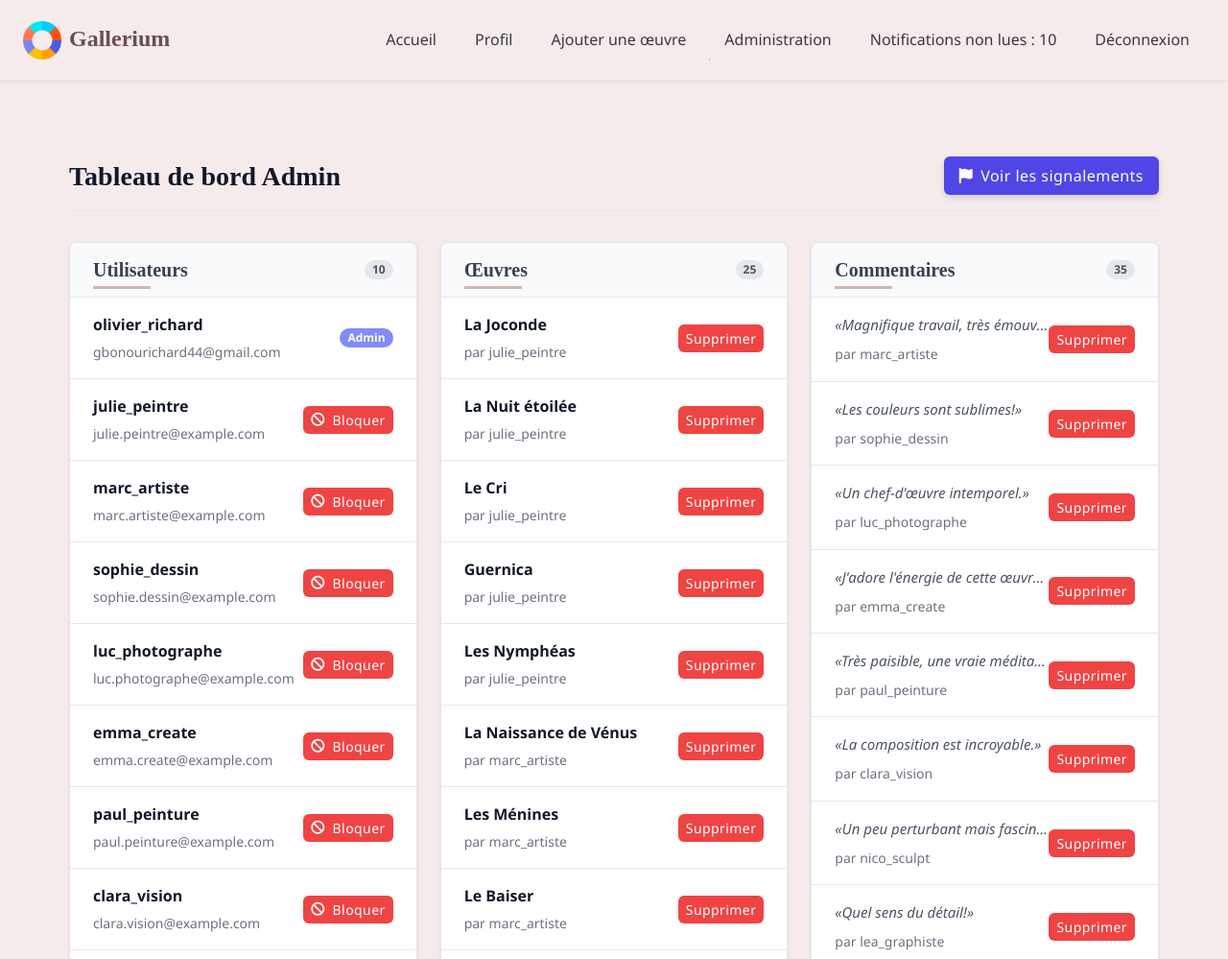
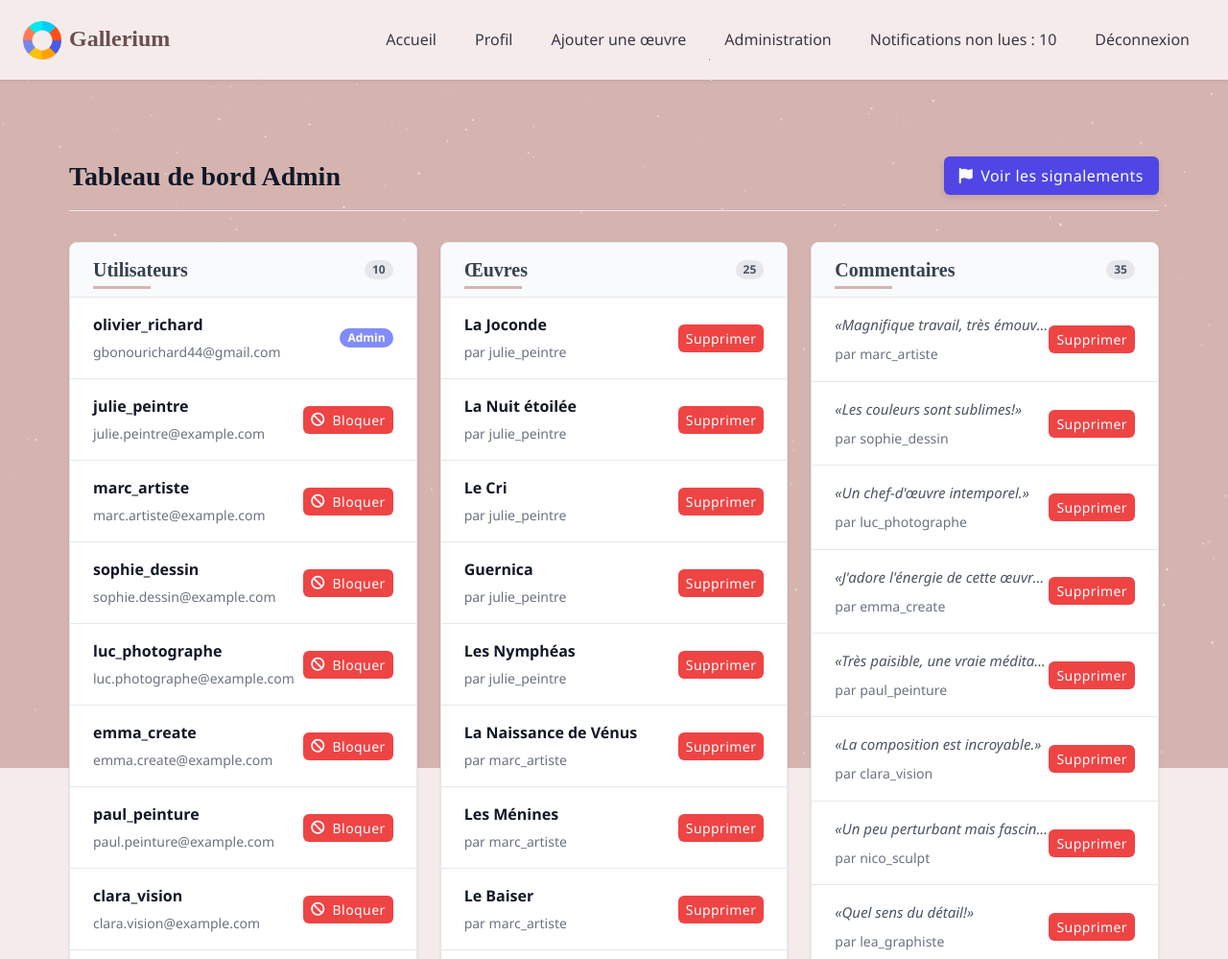
Before and after one commit to OlivierGBONOU/Gallerie-d-Art-Num-rique-avec-IA, a Flask app: page /admin/dashboard in a window 1280 px wide. Shown: the top 999 px of the page at 96% size. Run offline with Flask 3, Linux system fonts and the light colour scheme; a user stored in the database is signed in; some libraries are stand-ins or nearby versions.

Commit message:
Ajout des etoiles sur l'interface

```diff
--- a/app/templates/base.html
+++ b/app/templates/base.html
@@ -10,8 +10,22 @@
     <link rel="stylesheet" href="{{ url_for('static', filename='css/style.css') }}">
     <link rel="stylesheet" href="https://cdnjs.cloudflare.com/ajax/libs/font-awesome/6.4.0/css/all.min.css">
     <script src="https://cdn.jsdelivr.net/npm/bootstrap@5.3.0/dist/js/bootstrap.bundle.min.js"></script>
+    <style>
+        /* Style pour le canvas d'étoiles - évite de modifier le CSS existant */
+        #stars-canvas {
+            position: fixed;
+            top: 0;
+            left: 0;
+            width: 100%;
+            height: 100%;
+            z-index: -1;
+        }
+    </style>
 </head>
 <body>
+    <!-- Canvas pour l'animation des étoiles -->
+    <canvas id="stars-canvas"></canvas>
+
     <nav class="navbar navbar-expand-lg bg-light shadow-sm">
         <div class="container">
             <a class="navbar-brand fw-bold fs-4" href="{{ url_for('main.index') }}">
@@ -21,6 +35,7 @@
             <button class="navbar-toggler" type="button" data-bs-toggle="collapse" data-bs-target="#navbarNav" aria-controls="navbarNav" aria-expanded="false" aria-label="Toggle navigation">
                 <span class="navbar-toggler-icon"></span>
             </button>
+
             <div class="collapse navbar-collapse" id="navbarNav">
                 <ul class="navbar-nav ms-auto gap-2">
                     <li class="nav-item">
@@ -82,5 +97,88 @@
             <p class="mb-0 text-muted">&copy; 2025 Gallerium. Tous droits réservés.</p>
         </div>
     </footer>
+
+    <!-- Script pour l'animation des étoiles -->
+    <script>
+        document.addEventListener('DOMContentLoaded', function() {
+            const canvas = document.getElementById('stars-canvas');
+            const ctx = canvas.getContext('2d');
+            let stars = [];
+
+            // Fonction pour redimensionner le canvas
+            function resizeCanvas() {
+                canvas.width = window.innerWidth;
+                canvas.height = window.innerHeight;
+
+                // Recréer les étoiles lors du redimensionnement
+                initStars();
+            }
+
+            // Initialiser les étoiles
+            function initStars() {
+                stars = [];
+                const starCount = Math.floor(canvas.width * canvas.height / 3000); // Nombre d'étoiles proportionnel à la taille
+
+                for (let i = 0; i < starCount; i++) {
+                    stars.push({
+                        x: Math.random() * canvas.width,
+                        y: Math.random() * canvas.height,
+                        size: Math.random() * 1.5 + 0.5,
+                        speed: Math.random() * 0.3 + 0.1,
+                        opacity: Math.random() * 0.8 + 0.2,
+                        direction: Math.random() * Math.PI * 2
+                    });
+                }
+            }
+
+            // Dessiner les étoiles
+            function drawStars() {
+                // Effacer le canvas
+                ctx.fillStyle = getComputedStyle(document.documentElement).getPropertyValue('#F5EBEB') || '#D5B4B0';
+                ctx.fillRect(0, 0, canvas.width, canvas.height);
+
+                // Dessiner chaque étoile
+                for (let star of stars) {
+                    ctx.beginPath();
+                    ctx.arc(star.x, star.y, star.size, 0, Math.PI * 2);
+
+                    // Créer un dégradé pour chaque étoile
+                    const gradient = ctx.createRadialGradient(
+                        star.x, star.y, 0,
+                        star.x, star.y, star.size
+                    );
+                    gradient.addColorStop(0, `rgba(255, 255, 255, ${star.opacity})`);
+                    gradient.addColorStop(1, 'rgba(255, 255, 255, 0)');
+
+                    ctx.fillStyle = gradient;
+                    ctx.fill();
+
+                    // Mouvement de l'étoile
+                    star.x += Math.cos(star.direction) * star.speed;
+                    star.y += Math.sin(star.direction) * star.speed;
+
+                    // Changer légèrement la direction pour un mouvement naturel
+                    star.direction += (Math.random() - 0.5) * 0.05;
+
+                    // Si l'étoile sort du canvas, la replacer de l'autre côté
+                    if (star.x < 0) star.x = canvas.width;
+                    if (star.x > canvas.width) star.x = 0;
+                    if (star.y < 0) star.y = canvas.height;
+                    if (star.y > canvas.height) star.y = 0;
+
+                    // Faire varier légèrement l'opacité pour un effet de scintillement
+                    star.opacity += (Math.random() - 0.5) * 0.02;
+                    star.opacity = Math.max(0.1, Math.min(0.9, star.opacity));
+                }
+
+                requestAnimationFrame(drawStars);
+            }
+
+            // Initialiser le canvas
+            window.addEventListener('resize', resizeCanvas);
+            resizeCanvas();
+            drawStars();
+        });
+    </script>
 </body>
 </html>
```
